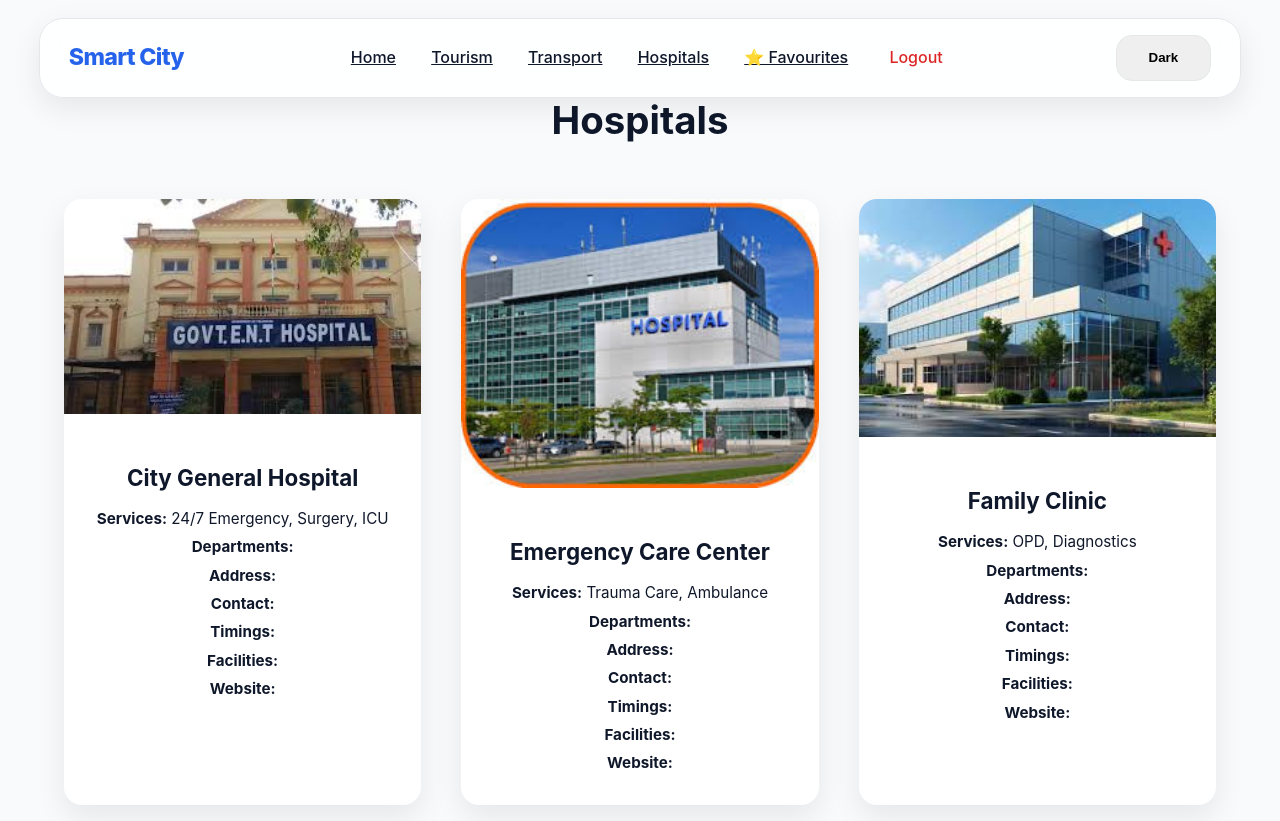
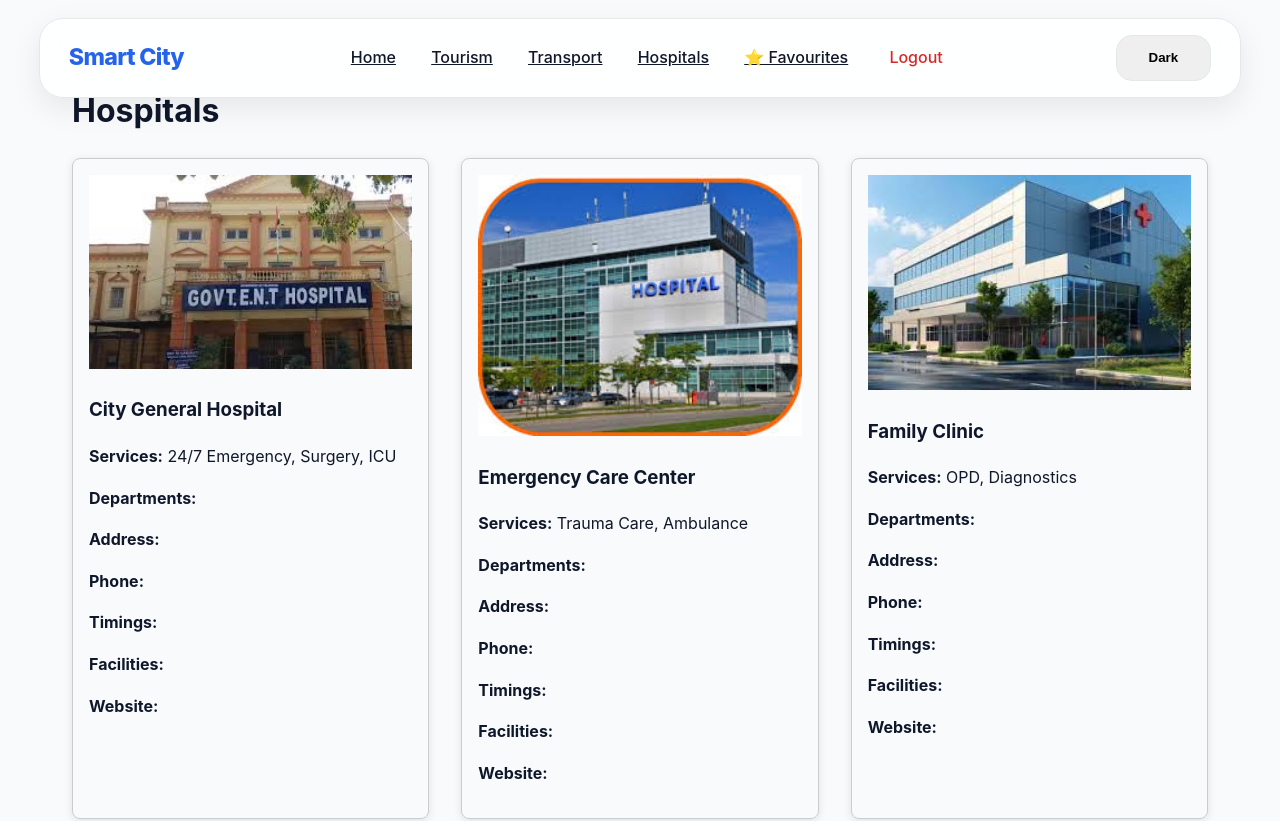
Before and after one commit to Bashith07/project6, a Next.js app: page /hospitals in a window 1280 px wide. Shown: the top 821 px of the page. Built offline with nearby package versions, Linux system fonts and the light colour scheme; sample sign-in values are in the browser's storage.

Commit message:
Update page.tsx

```diff
--- a/src/app/hospitals/page.tsx
+++ b/src/app/hospitals/page.tsx
@@ -3,31 +3,20 @@ import { hospitals } from "@/data/hospitalData";
 
 export default function HospitalsPage() {
   return (
-    <div className="page-container">
-      <h1 className="page-title">Hospitals</h1>
-
-      <div className="grid">
+    <div style={{ padding: "2rem" }}>
+      <h1>Hospitals</h1>
+      <div style={{ display: "grid", gap: "2rem", gridTemplateColumns: "repeat(auto-fit, minmax(300px, 1fr))" }}>
         {hospitals.map((h) => (
-          <div key={h.id} className="card">
-            <Image
-              src={h.image}
-              alt={h.name}
-              width={400}
-              height={250}
-              className="card-image"
-            />
-
-            <div className="card-content">
-              <h3 className="card-title">{h.name}</h3>
-
-              <p className="card-text"><strong>Services:</strong> {h.services}</p>
-              <p className="card-text"><strong>Departments:</strong> {h.departments?.join(", ")}</p>
-              <p className="card-text"><strong>Address:</strong> {h.address}</p>
-              <p className="card-text"><strong>Contact:</strong> {h.phone}</p>
-              <p className="card-text"><strong>Timings:</strong> {h.timings}</p>
-              <p className="card-text"><strong>Facilities:</strong> {h.facilities}</p>
-              <p className="card-text"><strong>Website:</strong> {h.website}</p>
-            </div>
+          <div key={h.id} style={{ border: "1px solid #ccc", borderRadius: 8, padding: "1rem", boxShadow: "0 2px 8px rgba(0,0,0,0.1)" }}>
+            <Image src={h.image} alt={h.name} width={400} height={250} style={{ width: "100%", height: "auto" }} />
+            <h3>{h.name}</h3>
+            <p><strong>Services:</strong> {h.services}</p>
+            <p><strong>Departments:</strong> {h.departments?.join(", ")}</p>
+            <p><strong>Address:</strong> {h.address}</p>
+            <p><strong>Phone:</strong> {h.phone}</p>
+            <p><strong>Timings:</strong> {h.timings}</p>
+            <p><strong>Facilities:</strong> {h.facilities}</p>
+            <p><strong>Website:</strong> <a href={h.website} target="_blank" rel="noopener noreferrer">{h.website}</a></p>
           </div>
         ))}
       </div>
```
